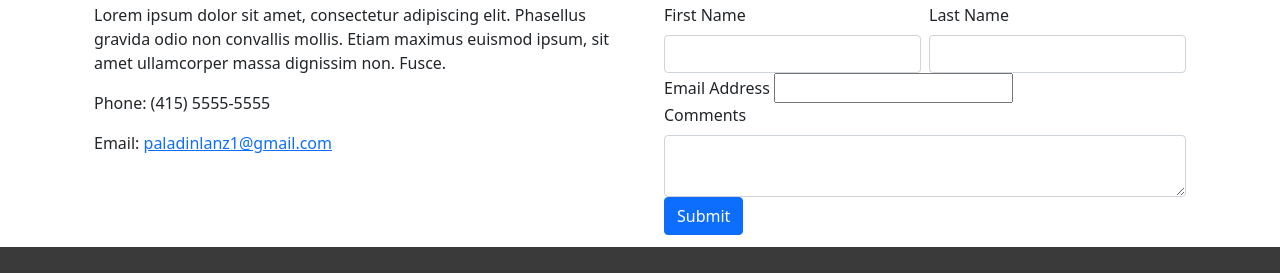
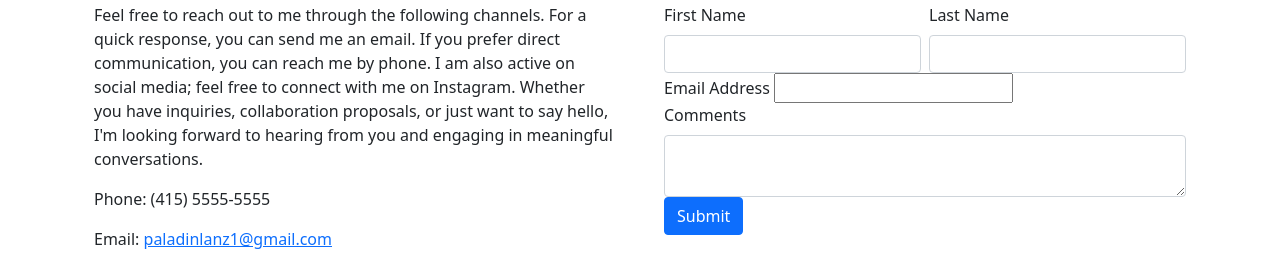
Before and after one commit to LanPaladin/Portfolio, a plain HTML site: page contact.html in a window 1280 px wide. Shown: the part 162-435 px from the top of the page. Drawn offline with nearby package versions, Linux system fonts and the light colour scheme.

Commit message:
Update contact.html

```diff
--- a/contact.html
+++ b/contact.html
@@ -54,10 +54,8 @@ aria-label="Toggle Navigation"
     <h1>Contact Me</h1>
     <div class="row g-5">
       <div class="col-12 col-lg-6">
-        <p>Lorem ipsum dolor sit amet, consectetur adipiscing elit.
-          Phasellus gravida odio non convallis mollis.
-          Etiam maximus euismod ipsum, sit amet ullamcorper massa dignissim non.
-          Fusce.</p>
+        <p>
+Feel free to reach out to me through the following channels. For a quick response, you can send me an email. If you prefer direct communication, you can reach me by phone. I am also active on social media; feel free to connect with me on Instagram. Whether you have inquiries, collaboration proposals, or just want to say hello, I'm looking forward to hearing from you and engaging in meaningful conversations.</p>
         <p>Phone: (415) 5555-5555</p>
         <p>Email: <a href="mailto: Jmigtorres@gmail.com">paladinlanz1@gmail.com</a>
         </p>
```
